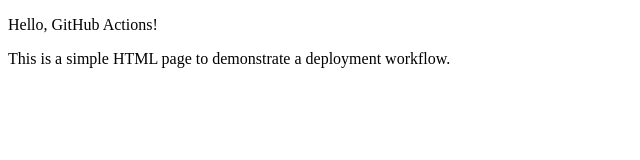
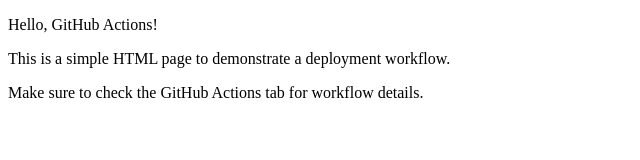
Before and after one commit to joisyousef/DevOps-Projects, a plain HTML site: page Github-Deploy-Workflow/index.html in a window 1280 px wide. Shown: the whole page, without its empty margins (0-640 px from the left). Drawn offline with Linux system fonts and the light colour scheme.

Commit message:
test workflow again

```diff
--- a/Github-Deploy-Workflow/index.html
+++ b/Github-Deploy-Workflow/index.html
@@ -8,5 +8,6 @@
   <body>
     <p>Hello, GitHub Actions!</p>
     <p>This is a simple HTML page to demonstrate a deployment workflow.</p>
+    <p>Make sure to check the GitHub Actions tab for workflow details.</p>
   </body>
 </html>
```
